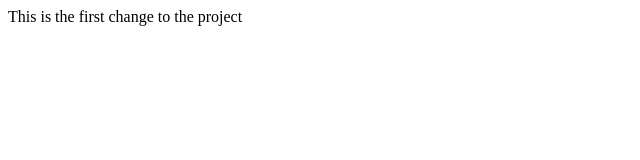
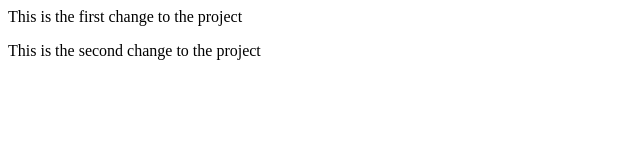
Before and after one commit to AeroPablete/first-angularjs-project, a plain HTML site: page index.html in a window 1280 px wide. Shown: the whole page, without its empty margins (0-640 px from the left). Drawn offline with Linux system fonts and the light colour scheme.

Commit message:
Second Change

```diff
--- a/index.html
+++ b/index.html
@@ -1 +1,2 @@
 <p>This is the first change to the project</p>
+<p>This is the second change to the project</p>
```
